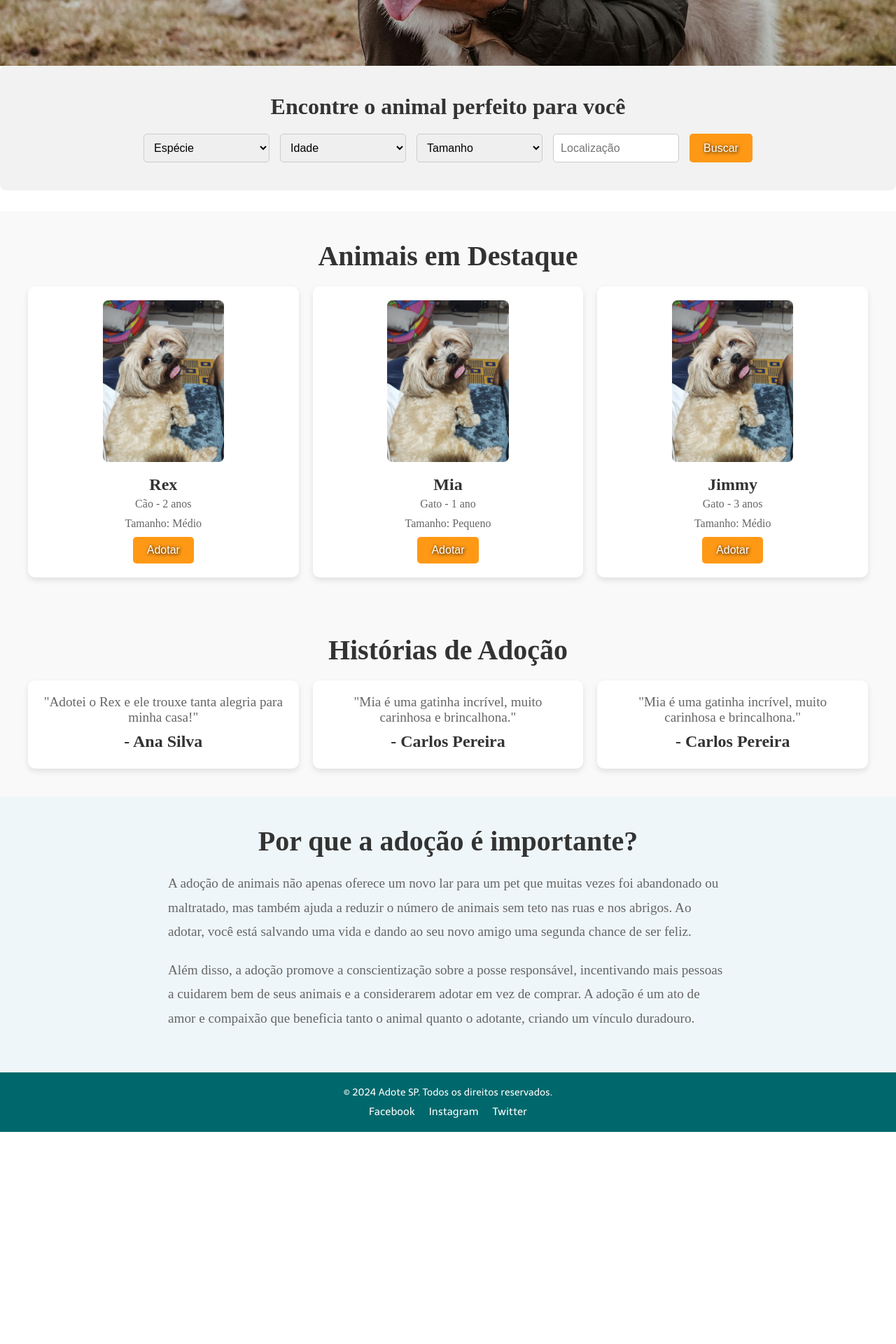
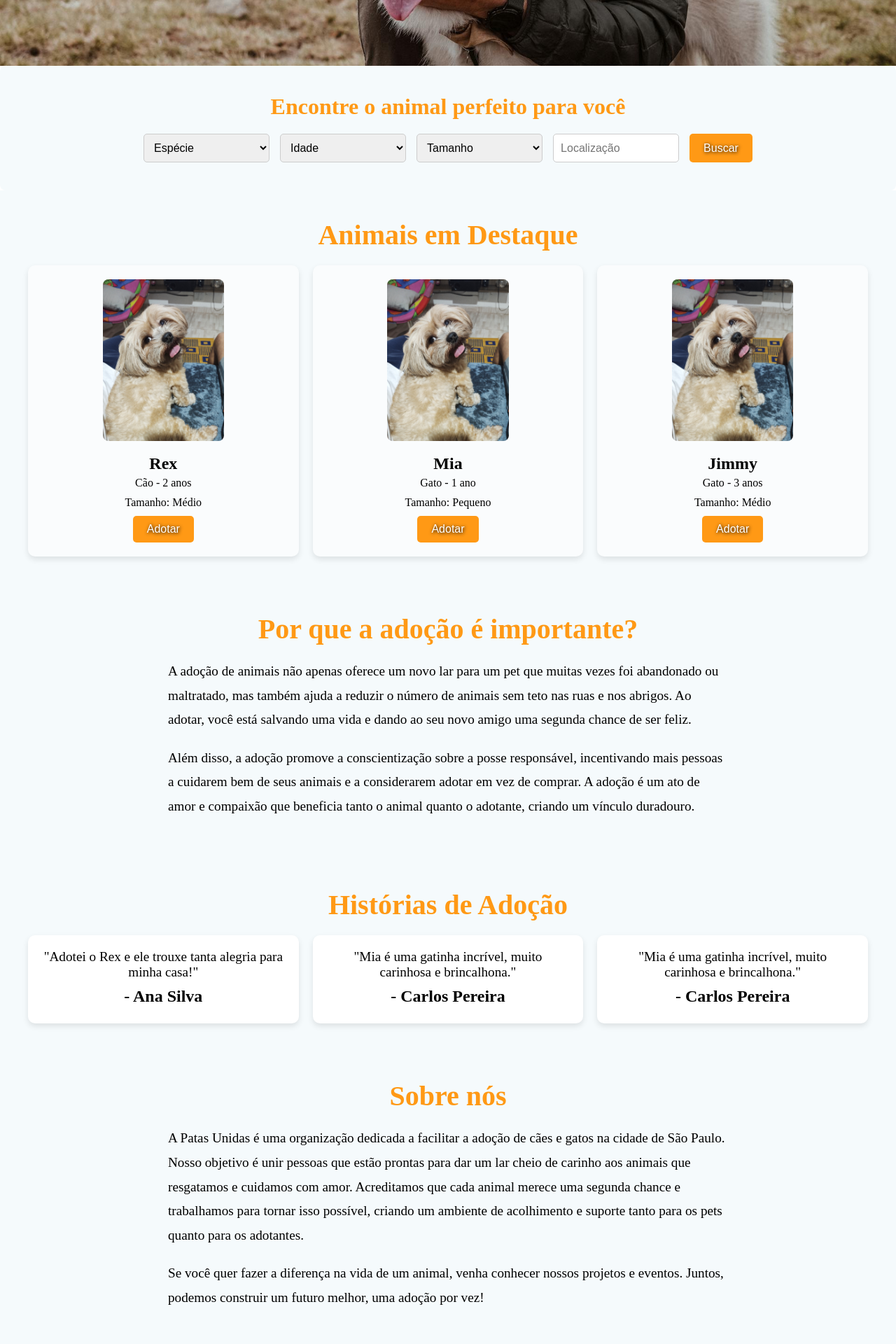
Before and after one commit to Raul-Foliveira/Adote-Pet-SP, a Next.js app in the folder Adote-SP/: page / in a window 1280 px wide. Shown: the part 460-2380 px from the top of the page at 70% size. Before the commit the page ends 2077 px from the top, so only its background shows below. Built offline with nearby package versions, Linux system fonts and the light colour scheme; a web font is replaced by a local one.

Commit message:
Inlcuindo o Sobre nós

```diff
--- /dev/null
+++ b/Adote-SP/components/aboutUs.js
@@ -0,0 +1,23 @@
+import React from 'react';
+import styles from '../styles/aboutUs.module.css';
+
+const AboutUs = () => {
+    return (
+        <section id="about-us" className={styles.aboutUs}>
+            <h2>Sobre nós</h2>
+            <div className={styles.content}>
+                <p>
+                    A Patas Unidas é uma organização dedicada a facilitar a adoção de cães e gatos na cidade de São Paulo.
+                    Nosso objetivo é unir pessoas que estão prontas para dar um lar cheio de carinho aos animais que resgatamos e cuidamos com amor.
+                    Acreditamos que cada animal merece uma segunda chance e trabalhamos para tornar isso possível, criando um ambiente de acolhimento e suporte tanto para os pets quanto para os adotantes.
+                </p>
+                <p>
+                    Se você quer fazer a diferença na vida de um animal, venha conhecer nossos projetos e eventos.
+                    Juntos, podemos construir um futuro melhor, uma adoção por vez!
+                </p>
+            </div>
+        </section>
+    );
+};
+
+export default AboutUs;
--- a/Adote-SP/components/navbar.js
+++ b/Adote-SP/components/navbar.js
@@ -1,8 +1,14 @@
-// components/Navbar.js
 import Link from 'next/link';
 import styles from '../styles/navbar.module.css';
 
 const Navbar = () => {
+  const scrollToAboutUs = () => {
+    const aboutUsSection = document.getElementById('about-us');
+    if (aboutUsSection) {
+      aboutUsSection.scrollIntoView({ behavior: 'smooth' });
+    }
+  };
+
   return (
     <nav className={styles.navbar}>
       <div className={styles.logo}>
@@ -11,9 +17,9 @@ const Navbar = () => {
         </Link>
       </div>
       <ul className={styles.navLinks}>
-      <li className={styles.logoText}><Link href="/">Patas Unidas</Link></li>
+        <li className={styles.logoText}><Link href="/">Patas Unidas</Link></li>
         <li><Link href="/animais">Animais</Link></li>
-        <li><Link href="/sobre">Sobre nós</Link></li>
+        <li><button onClick={scrollToAboutUs} className={styles.buttonLink}>Sobre nós</button></li>
         <li><Link href="/login">Login</Link></li>
       </ul>
     </nav>
--- a/Adote-SP/pages/index.js
+++ b/Adote-SP/pages/index.js
@@ -6,6 +6,7 @@ import FeaturedAnimals from '../components/featuredAnimals';
 import Testimonials from '../components/testimonials';
 import Footer from '../components/footer';
 import WhyAdoption from '../components/WhyAdoption';
+import AboutUs from '../components/aboutUs';
 
 
 
@@ -21,8 +22,9 @@ export default function Home() {
       <Banner/>
       <SearchBar/>
       <FeaturedAnimals/>
+      <WhyAdoption/>
       <Testimonials/>
-      <WhyAdoption/>
+      <AboutUs/>
       <Footer/>
 
     </div>
--- /dev/null
+++ b/Adote-SP/styles/aboutUs.module.css
@@ -0,0 +1,39 @@
+.aboutUs {
+    padding: 40px;
+    background-color: #f5fafc;
+    text-align: center;
+}
+
+.aboutUs h2 {
+    font-weight: bold;
+    font-size: 2.5rem;
+    color: #FF9915;
+    margin-bottom: 20px;
+}
+
+.content {
+    max-width: 800px;
+    margin: 0 auto;
+    text-align: left;
+}
+
+.content p {
+    font-size: 1.2rem;
+    color: #000000;
+    line-height: 1.8;
+    margin-bottom: 20px;
+}
+
+@media (max-width: 768px) {
+    .aboutUs {
+        padding: 20px;
+    }
+
+    .aboutUs h2 {
+        font-size: 2rem;
+    }
+
+    .content p {
+        font-size: 1rem;
+    }
+}
--- a/Adote-SP/styles/animals.module.css
+++ b/Adote-SP/styles/animals.module.css
@@ -1,13 +1,14 @@
 .featured {
     padding: 40px;
-    background-color: #f9f9f9;
+    background-color: #f5fafc;
     text-align: center;
   }
 
   .featured h2 {
+    font-weight: bold;
+    color: #FF9915;
+    margin-bottom: 20px;
     font-size: 2.5rem;
-    color: #333;
-    margin-bottom: 20px;
   }
 
   .animalGrid {
@@ -18,7 +19,7 @@
   }
 
   .animalCard {
-    background-color: #fff;
+    background-color: #fafcfd;
     border-radius: 10px;
     box-shadow: 0 4px 8px rgba(0, 0, 0, 0.1);
     padding: 20px;
@@ -41,13 +42,13 @@
   /* Estilo dos textos */
   .animalCard h3 {
     font-size: 1.5rem;
-    color: #333;
+    color: #000000;
     margin-bottom: 5px;
   }
 
   .animalCard p {
     font-size: 1rem;
-    color: #666;
+    color: #000000;
     margin-bottom: 10px;
   }
 
--- a/Adote-SP/styles/navbar.module.css
+++ b/Adote-SP/styles/navbar.module.css
@@ -45,3 +45,14 @@
 .navLinks li a:hover {
   text-decoration: underline;
 }
+
+
+.buttonLink {
+  background: none;
+  border: none;
+  color: white;
+  font: inherit;
+  cursor: pointer;
+  padding: 0;
+  text-decoration: none;
+}
--- a/Adote-SP/styles/searchBar.module.css
+++ b/Adote-SP/styles/searchBar.module.css
@@ -1,15 +1,16 @@
 /* Estilo para a seção de busca */
 .searchBar {
-    background-color: #f2f2f2;
+    background-color: #f5fafc;
     padding: 40px;
     border-radius: 8px;
     text-align: center;
-    margin-bottom: 30px;
+    margin-bottom: 0px;
   }
 
   .searchBar h2 {
+    font-weight: bold;
+    color: #FF9915;
     font-size: 2rem;
-    color: #333;
     margin-bottom: 20px;
   }
 
--- a/Adote-SP/styles/testimonials.module.css
+++ b/Adote-SP/styles/testimonials.module.css
@@ -1,12 +1,13 @@
 .testimonials {
   padding: 40px;
-  background-color: #f9f9f9;
+  background-color: #f5fafc;
   text-align: center;
 }
 
 .testimonials h2 {
   font-size: 2.5rem;
-  color: #333;
+  font-weight: bold;
+  color: #FF9915;
   margin-bottom: 20px;
 }
 
@@ -32,13 +33,13 @@
 
 .testimonial p {
   font-size: 1.2rem;
-  color: #666;
+  color: #000000;
   margin-bottom: 10px;
 }
 
 .testimonial h4 {
   font-size: 1.5rem;
-  color: #333;
+  color: #000000;
   margin-bottom: 5px;
 }
 
--- a/Adote-SP/styles/whyAdoption.module.css
+++ b/Adote-SP/styles/whyAdoption.module.css
@@ -1,12 +1,13 @@
 .whyAdoption {
   padding: 40px;
-  background-color: #eef6f9;
+  background-color: #f5fafc;
   text-align: center;
 }
 
 .whyAdoption h2 {
+  font-weight: bold;
+  color: #FF9915;
   font-size: 2.5rem;
-  color: #333;
   margin-bottom: 20px;
 }
 
@@ -18,7 +19,7 @@
 
 .content p {
   font-size: 1.2rem;
-  color: #666;
+  color: #000000;
   line-height: 1.8;
   margin-bottom: 20px;
 }
```
